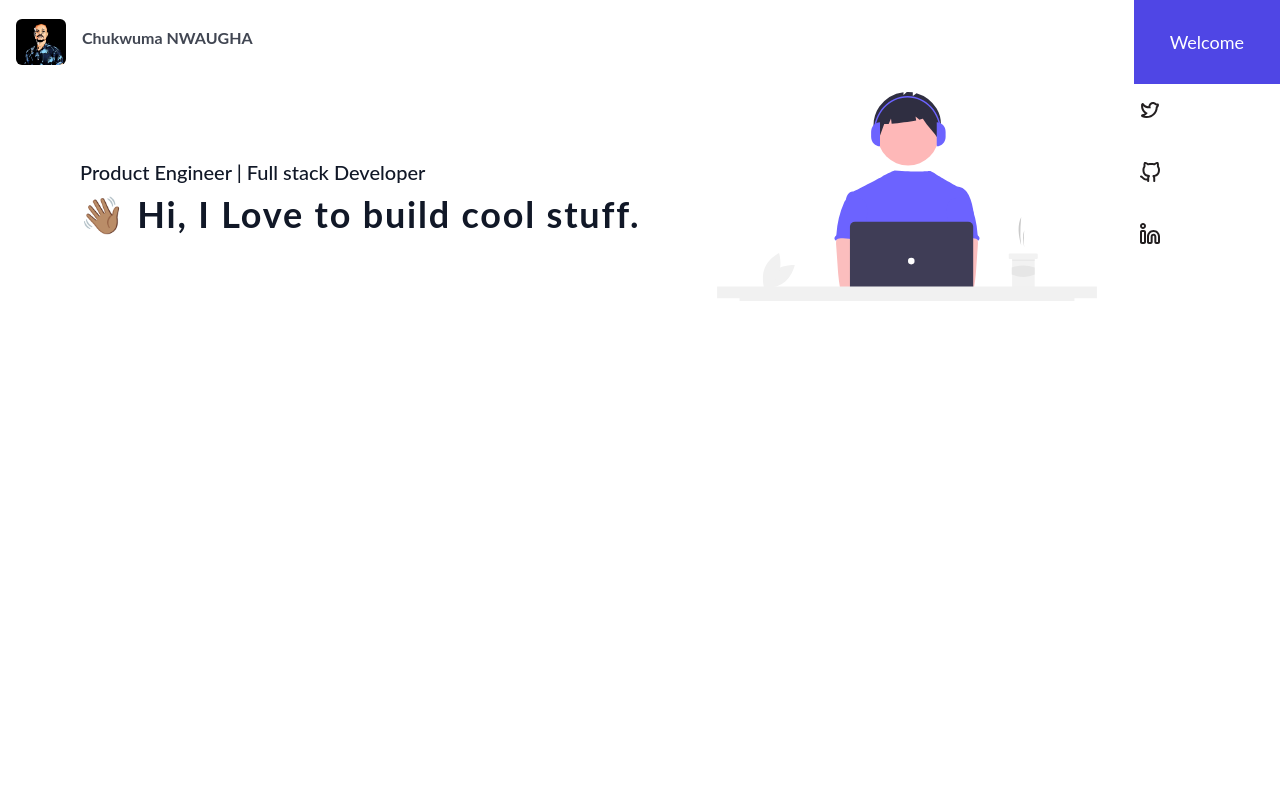
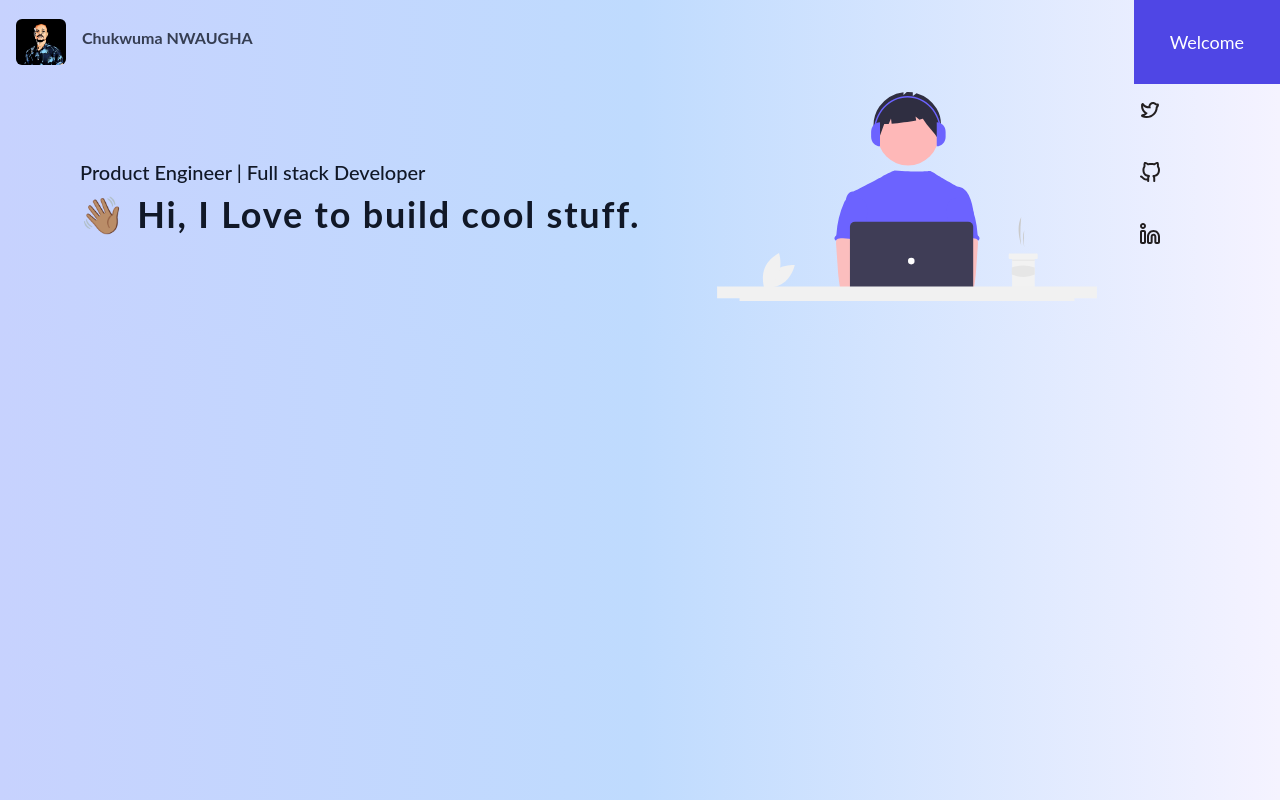
Before and after one commit to nwaughachukwuma/portfolio, a Next.js app: page / in a window 1280 px wide. Built offline with nearby package versions, Linux system fonts and the light colour scheme.

Commit message:
apply the gradient bg to the body

```diff
--- a/styles/tailwind.css
+++ b/styles/tailwind.css
@@ -8,3 +8,10 @@
     /* @apply bg-gradient-to-r from-indigo-200 via-blue-200 to-purple-50; */
   }
 }
+
+body {
+  @apply bg-gradient-to-r from-indigo-200 via-blue-200 to-purple-50;
+  margin: 0;
+  padding: 0;
+  box-sizing: border-box;
+}
```
